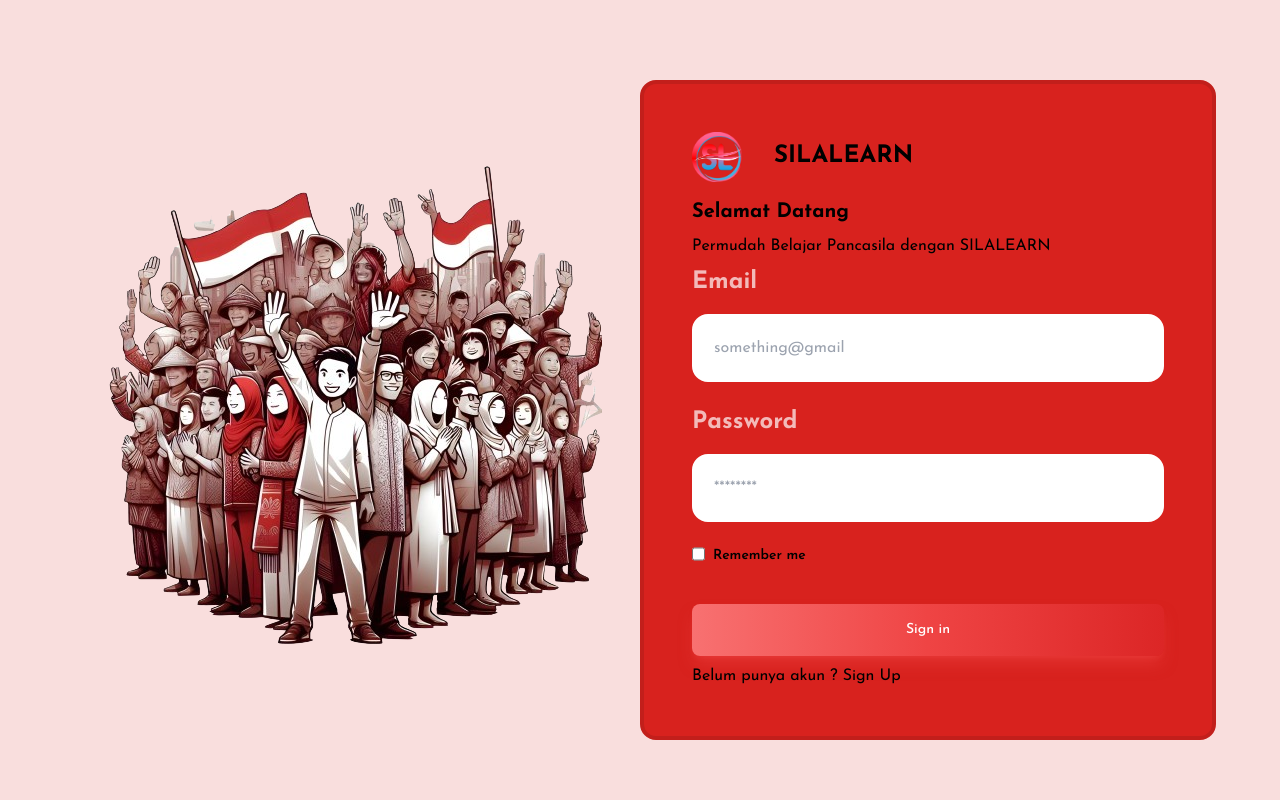
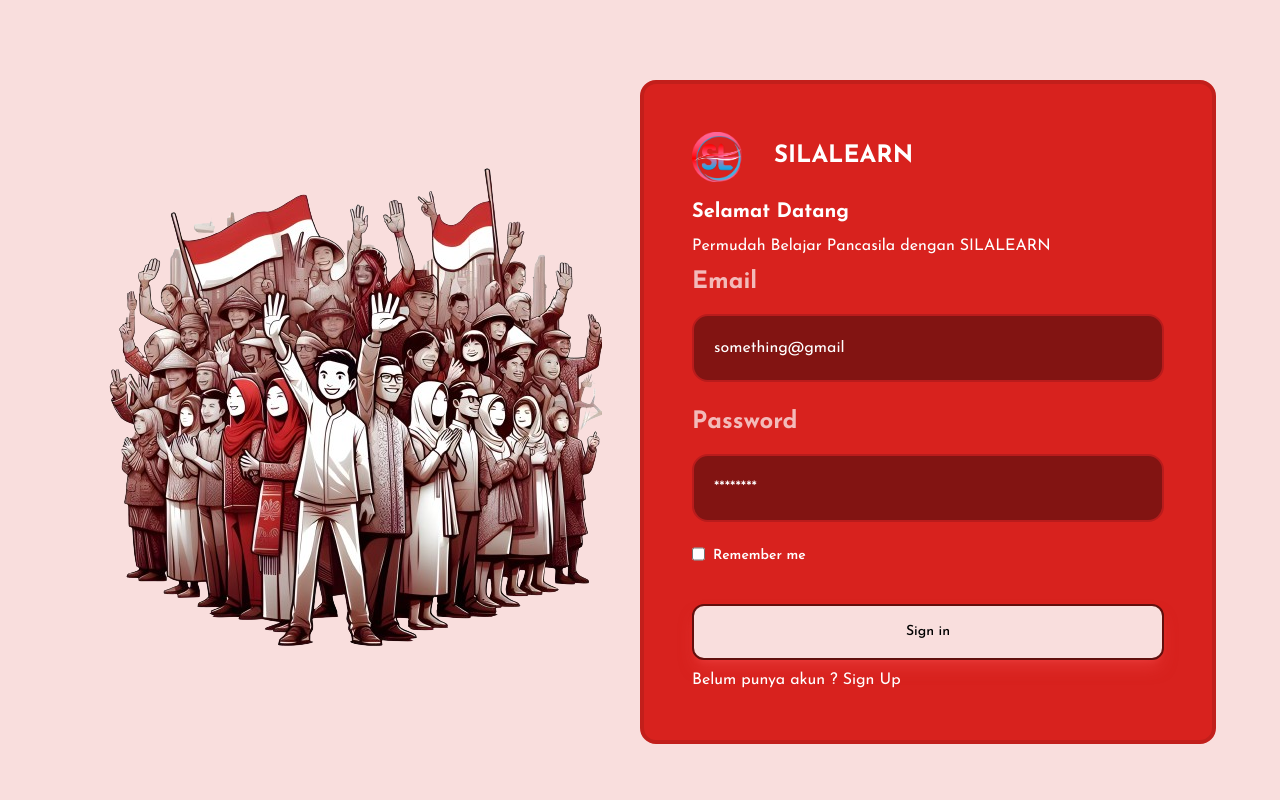
Before and after one commit to eveeze/silalearn, a Next.js app: page /login in a window 1280 px wide. Shown: the top 800 px of the page. Built offline with nearby package versions, Linux system fonts and the light colour scheme.

Commit message:
enhance look

```diff
--- a/src/app/(auth)/login/page.jsx
+++ b/src/app/(auth)/login/page.jsx
@@ -63,11 +63,13 @@ export default function LoginPage() {
                     height={50}
                     alt="logo silalearn"
                   />
-                  <h1 className="mt-2 text-2xl font-bold ">SILALEARN</h1>
+                  <h1 className="mt-2 text-2xl font-bold text-white ">
+                    SILALEARN
+                  </h1>
                 </div>
                 <div>
-                  <p className="text-xl font-bold">Selamat Datang</p>
-                  <p className="text-md text-regular mt-2">
+                  <p className="text-xl font-bold text-white">Selamat Datang</p>
+                  <p className="text-md text-white text-regular mt-2">
                     Permudah Belajar Pancasila dengan SILALEARN
                   </p>
                   <div className="mt-2">
@@ -104,7 +106,7 @@ export default function LoginPage() {
                       <div class="px-2 mt-[10px] text-sm">
                         <label
                           for="remember"
-                          className="text-black font-semibold mt-4"
+                          className="text-white font-semibold mt-4"
                         >
                           Remember me
                         </label>
@@ -114,8 +116,11 @@ export default function LoginPage() {
                 </div>
                 <div>
                   <Button type="submit">Sign in</Button>
-                  <p>
-                    Belum punya akun ? <Link href={"/register"}>Sign Up</Link>
+                  <p className="text-white">
+                    Belum punya akun ?{" "}
+                    <Link className="hover:underline" href={"/register"}>
+                      Sign Up
+                    </Link>
                   </p>
                   {errorMessage && (
                     <p className="text-red-500">{errorMessage}</p>
--- a/src/app/(auth)/register/page.jsx
+++ b/src/app/(auth)/register/page.jsx
@@ -53,11 +53,13 @@ export default function RegisterPage() {
                   height={50}
                   alt="logo silalearn"
                 />
-                <h1 className="mt-4 text-2xl font-bold">SILALEARN</h1>
+                <h1 className="mt-4 text-2xl font-bold text-white">
+                  SILALEARN
+                </h1>
               </div>
               <div>
-                <p className="text-xl font-bold">Selamat Datang</p>
-                <p className="text-md text-regular mt-2">
+                <p className="text-xl font-bold text-white">Selamat Datang</p>
+                <p className="text-md text-regular mt-2 text-white">
                   Daftar sekarang dan improve cara belajar Pancasila anda!!!
                 </p>
                 <div className="mt-2">
@@ -66,7 +68,7 @@ export default function RegisterPage() {
                     id="name"
                     name="name"
                     title="Full Name"
-                    placeholder="Agil Ghani"
+                    placeholder="Masukan Nama Anda"
                     className="mt-4"
                     value={name}
                     onChange={(e) => setName(e.target.value)}
@@ -97,8 +99,11 @@ export default function RegisterPage() {
               </div>
               <div>
                 <Button type="submit">Sign up</Button>
-                <p>
-                  Sudah memiliki akun? <Link href="/login">Sign In</Link>
+                <p className="text-white">
+                  Sudah memiliki akun?{" "}
+                  <Link className="hover:underline" href="/login">
+                    Sign In
+                  </Link>
                 </p>
                 {errorMessage && <p className="text-red-500">{errorMessage}</p>}
               </div>
--- a/src/components/adminCard.jsx
+++ b/src/components/adminCard.jsx
@@ -6,26 +6,33 @@ import AdminButton from "./adminButton";
 
 export default function AdminCard({ course }) {
   return (
-    <div className="bg-white shadow-lg rounded-lg overflow-hidden mx-auto border-2 border-black">
+    <div className="bg-white shadow-lg rounded-lg overflow-hidden mx-auto border-2 border-black transform transition-transform hover:scale-105 duration-300">
       <div className="p-8 flex justify-center items-center">
         <Image
           src={"/logo/logo_silalearn.png"}
           width={150}
           height={150}
           alt="logo silalearn"
-          className=""
+          className="transition-opacity duration-300 hover:opacity-80"
         />
       </div>
       <div className="p-4">
-        <h2 className="text-2xl font-bold ">{course.title}</h2>
-        <p>{course.description}</p>
-        <p>${course.price}</p>
-        <div className="grid grid-cols-2 gap-8 items-center">
+        <h2 className="text-2xl font-bold transition-colors duration-300 hover:text-merah-300">
+          {course.title}
+        </h2>
+        <p className="transition-colors duration-300 hover:text-gray-700">
+          {course.description}
+        </p>
+        <div className="grid grid-cols-2 gap-8 items-center mt-4">
           <div>
-            <AdminButton className="!bg-black">Edit Course</AdminButton>
+            <AdminButton className="!bg-white border-2 border-merah-300 text-merah-300 transition-colors duration-300 hover:!bg-merah-200">
+              Edit Course
+            </AdminButton>
           </div>
           <div>
-            <AdminButton className="!bg-merah-300">Delete Course</AdminButton>
+            <AdminButton className="!bg-merah-300 transition-colors duration-300 hover:!bg-red-300">
+              Delete Course
+            </AdminButton>
           </div>
         </div>
       </div>
--- a/src/components/button.jsx
+++ b/src/components/button.jsx
@@ -4,7 +4,7 @@ export default function Button({ onClick, children }) {
   return (
     <button
       onClick={onClick}
-      className="text-white w-full bg-gradient-to-r from-red-400 via-red-500 to-red-600 hover:bg-gradient-to-br focus:ring-4 focus:outline-none focus:ring-red-300 dark:focus:ring-red-800 shadow-lg shadow-red-500/50 dark:shadow-lg dark:shadow-red-800/80 font-medium rounded-lg text-sm px-8 py-4 text-center me-2 mb-2 mt-4"
+      className="text-black w-full border-2 border-merah-800 bg-merah-100 focus:ring-2 focus:outline-none focus:ring-merah-700  shadow-lg shadow-red-500/50 dark:shadow-lg hover:bg-merah-200 hover:border-2 hover:border-merah-700 font-medium rounded-xl text-sm px-8 py-4 text-center me-2 mb-2 mt-4"
     >
       {children}
     </button>
--- a/src/components/input.jsx
+++ b/src/components/input.jsx
@@ -18,7 +18,7 @@ export default function Input({
           type={type}
           id={id}
           name={name}
-          className={`p-5 mt-4 outline-none bg-white w-full text-black/70 border-2 border-white rounded-2xl focus:border-merah-900 ${className}`}
+          className={`p-5 mt-4 placeholder-white text-white outline-none bg-merah-700 w-full text-black/70 border-2 border-red-700 rounded-2xl focus:border-merah-200 ${className}`}
           {...props}
         />
         <div className="absolute top-0 right-5 h-full">
--- a/src/components/navbar.jsx
+++ b/src/components/navbar.jsx
@@ -76,7 +76,7 @@ export default function Navbar() {
             <Link href="/register">
               <button
                 type="button"
-                className="text-white bg-merah-300 hover:bg-merah-100 focus:ring-4 focus:outline-none focus:ring-red-300 font-medium rounded-lg text-sm px-4 py-2 text-center"
+                className="text-white bg-merah-300 hover:bg-merah-100 focus:ring-2 focus:outline-none focus:ring-red-300 hover:border-2 hover:border-merah-300 hover:text-merah-300 font-medium rounded-lg text-sm px-4 py-2 text-center"
               >
                 Sign Up
               </button>
--- a/src/components/navbarAdmin.jsx
+++ b/src/components/navbarAdmin.jsx
@@ -12,10 +12,16 @@ export default function NavbarAdmin() {
       >
         <div className="text-black text-2xl font-semibold ">SilaLearn</div>
         <div className="hidden md:flex space-x-8">
-          <Link href="/" className="text-black text-xl font-normal ">
+          <Link
+            href="/admin/dashboard"
+            className="text-black text-xl font-normal "
+          >
             Home
           </Link>
-          <Link href="/course" className="text-black text-xl font-normal ">
+          <Link
+            href="/admin/dashboard/course"
+            className="text-black text-xl font-normal "
+          >
             Course
           </Link>
           <Link href="/quiz" className="text-black text-xl font-normal ">
```
